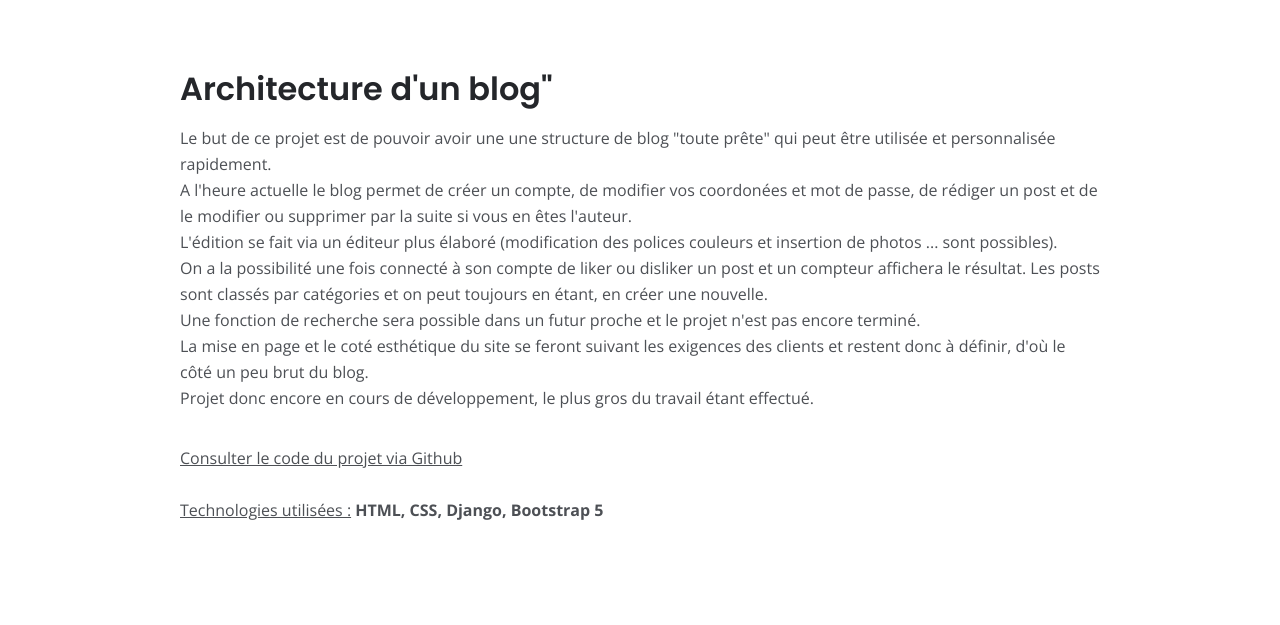
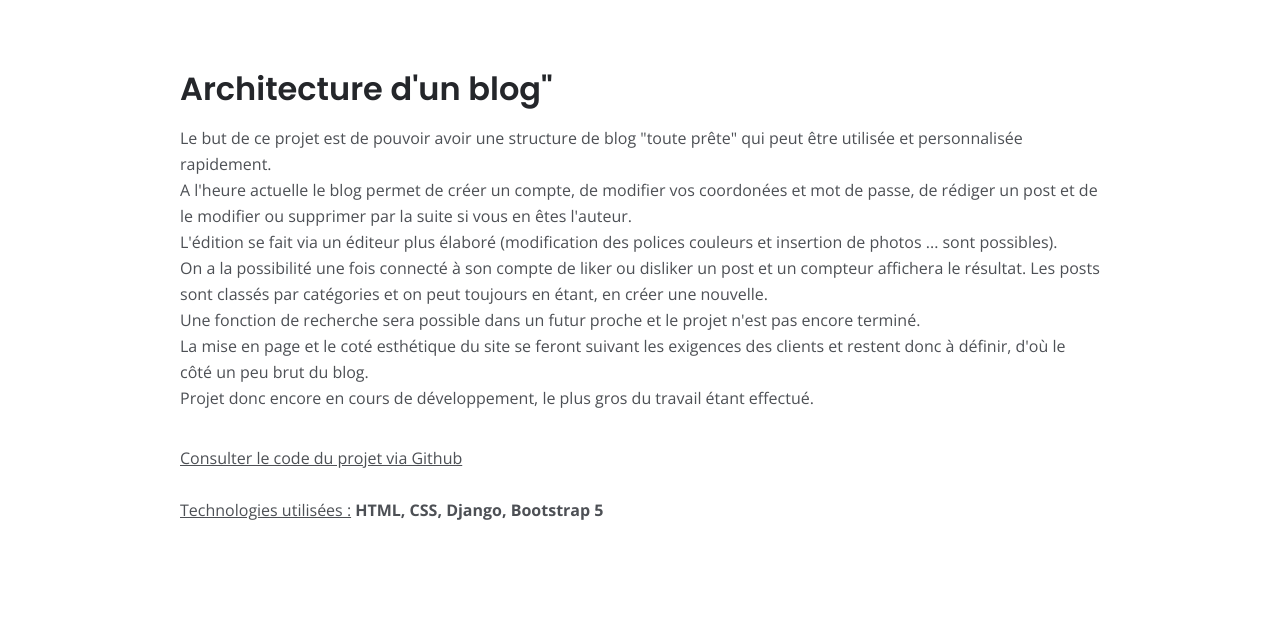
Before and after one commit to mathloss/site_perso_3, a plain HTML site: page portfolio_s_blog1.html in a window 1280 px wide. Shown: the part 2040-2665 px from the top of the page. Drawn offline with nearby package versions, Linux system fonts and the light colour scheme.

Commit message:
encore et toujours correction2

```diff
--- a/portfolio_s_blog1.html
+++ b/portfolio_s_blog1.html
@@ -106,7 +106,7 @@
             <div class="row">
                 <div class="col-xl-10 offset-xl-1">
                     <h2 class="mb-3">Architecture d'un blog"</h2>
-                    <p>Le but de ce projet est de pouvoir avoir une une structure de blog "toute  prête" qui peut être utilisée et personnalisée rapidement.<br/>
+                    <p>Le but de ce projet est de pouvoir avoir une structure de blog "toute prête" qui peut être utilisée et personnalisée rapidement.<br/>
                     A l'heure actuelle le blog permet de créer un compte, de modifier vos coordonées et mot de passe, de rédiger un post et de le modifier ou supprimer par la suite si vous en êtes l'auteur.<br/>
                     L'édition se fait via un éditeur plus élaboré (modification des polices couleurs et insertion de photos ... sont possibles).<br/>
                     On a la possibilité une fois connecté à son compte de liker ou disliker un post et un compteur affichera le résultat. Les posts sont classés par catégories et on peut toujours en étant, en créer une nouvelle.<br/>
```
